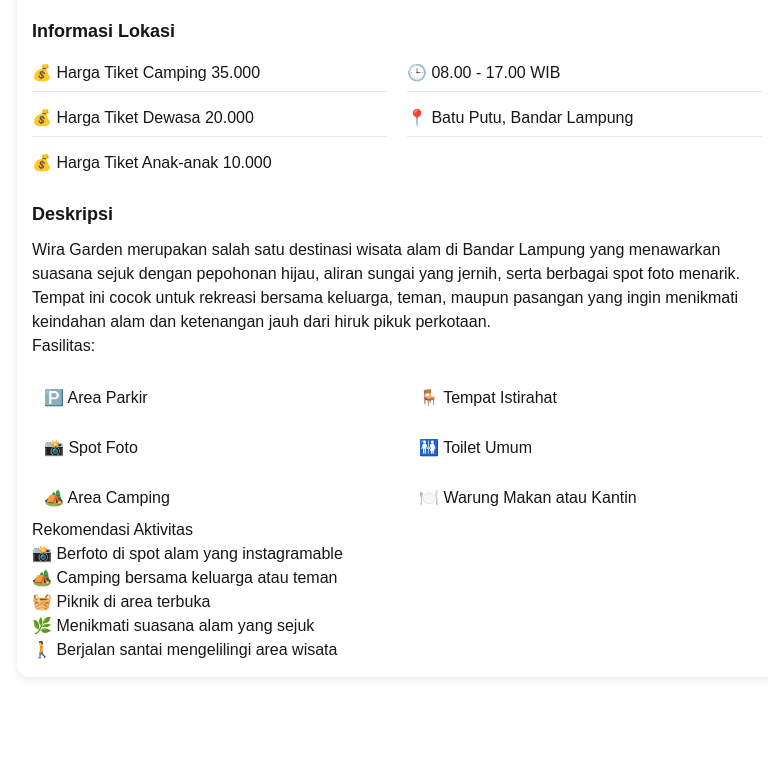
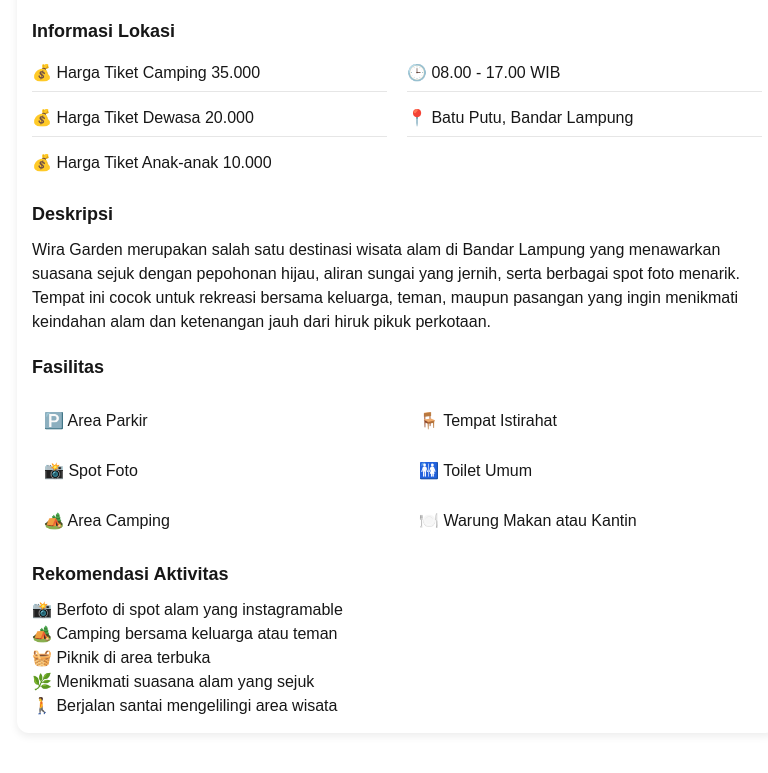
Before and after one commit to jovanakbarsetiodono-code/TI-WEB-24A-SIXTUPLE, a Next.js app in the folder my-app/: page /lokasi in a window 1280 px wide. Shown: the part 580-1353 px from the top of the page, without its empty margins (243-1011 px from the left). Before the commit the page ends 1297 px from the top, so only its background shows below. Built offline with nearby package versions, Linux system fonts and the light colour scheme.

Commit message:
mengubah fasilitas dan rekomendasi aktivitas menjadi subtitle

```diff
--- a/my-app/app/lokasi/page.tsx
+++ b/my-app/app/lokasi/page.tsx
@@ -38,7 +38,7 @@
               dari hiruk pikuk perkotaan.
             </p>
 
-            <p>Fasilitas:</p>
+            <h2 className={styles["subtitle"]}>Fasilitas</h2>
 
             <ul className={styles.list}>
               <li>🅿️ Area Parkir</li>
@@ -50,7 +50,7 @@
             </ul>
 
             <section className={styles.recommendation}>
-              <h2>Rekomendasi Aktivitas</h2>
+              <h2 className={styles["subtitle"]}>Rekomendasi Aktivitas</h2>
 
               <ul className={styles.recommendationList}>
                 <li>📸 Berfoto di spot alam yang instagramable</li>
```
